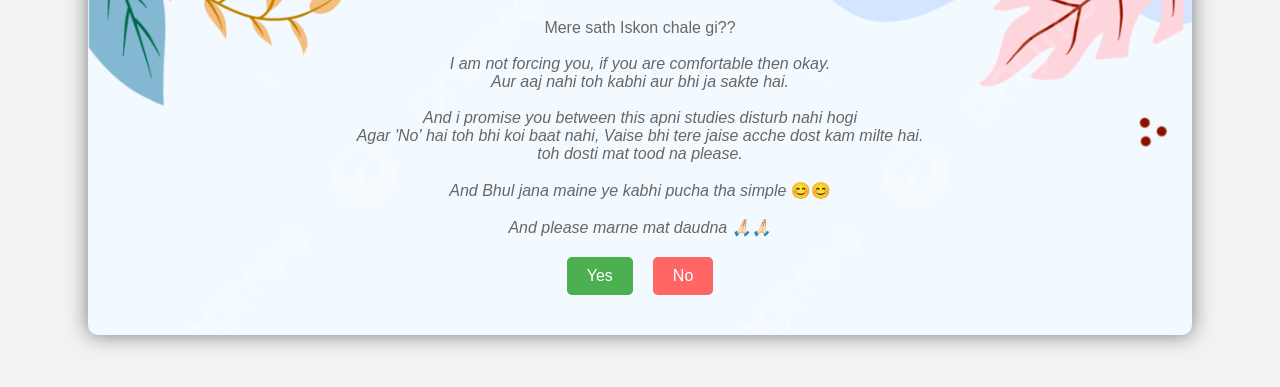
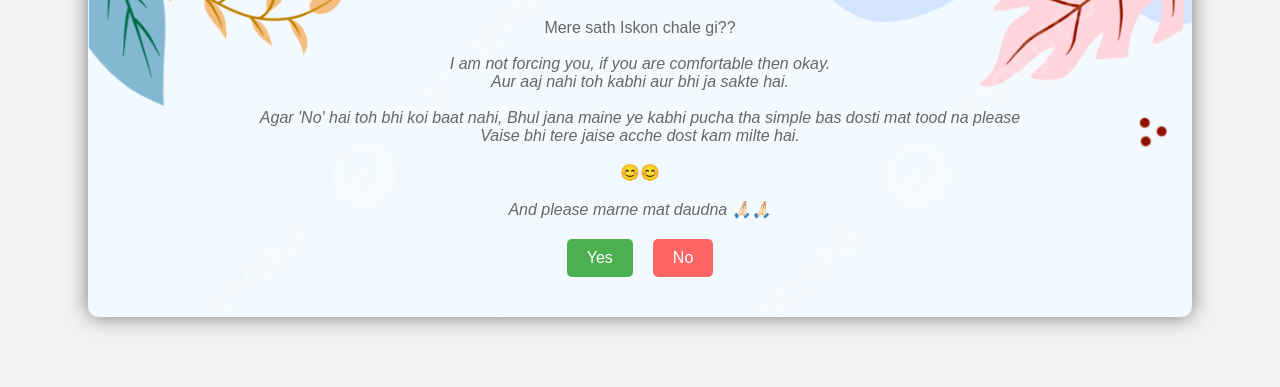
Before and after one commit to limesqeezer/Sorry, a plain HTML site: page index.html in a window 1280 px wide. Shown: the part 131-518 px from the top of the page. Drawn offline with Linux system fonts and the light colour scheme.

Commit message:
Update index.html

```diff
--- a/index.html
+++ b/index.html
@@ -13,10 +13,10 @@
             <i>I am not forcing you, if you are comfortable then okay.<br>
             Aur aaj nahi toh kabhi aur bhi ja sakte hai. <br><br>
 
-            And i promise you between this apni studies disturb nahi hogi <br>
 
-            Agar 'No' hai toh bhi koi baat nahi, Vaise bhi tere jaise acche dost kam milte hai.<br> toh  dosti mat tood na please.<br><br>
-            And Bhul jana maine ye kabhi pucha tha simple  </i>😊😊<br><i><br>
+
+            Agar 'No' hai toh bhi koi baat nahi, Bhul jana maine ye kabhi pucha tha simple bas dosti mat tood na please <br>Vaise bhi tere jaise acche dost kam milte hai.<br><br>
+             </i>😊😊<br><i><br>
 
             And please marne mat daudna 🙏🏻🙏🏻 </i>
         </p>
```
